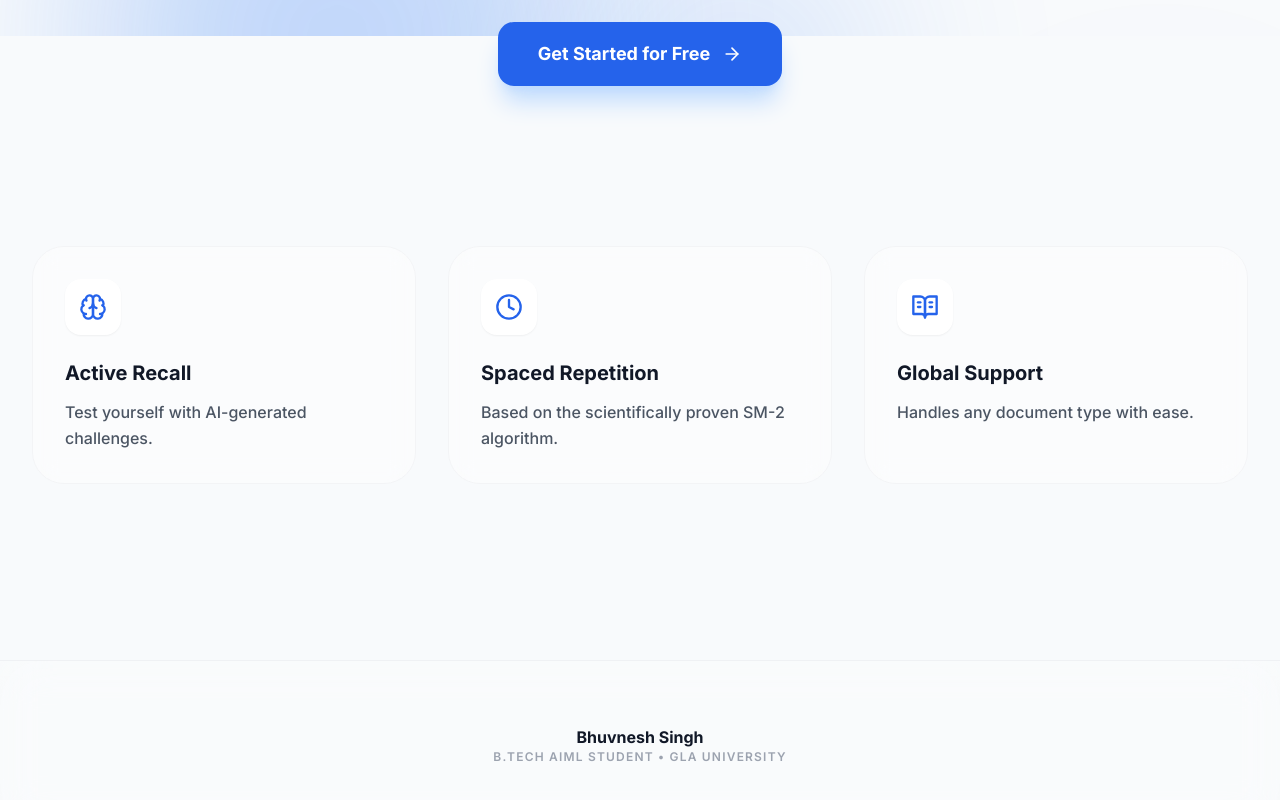
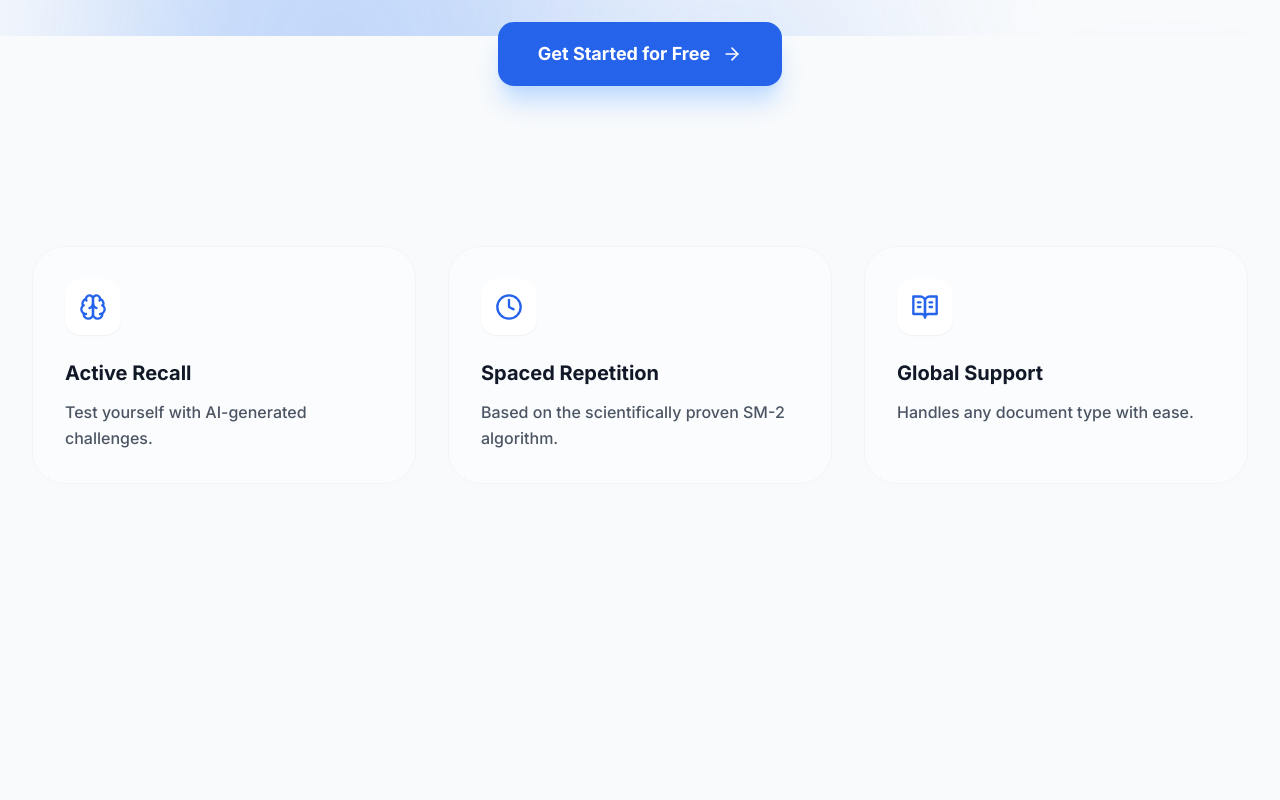
Before and after one commit to bhuvneshsingh19/FLASHCARD-ENGINE, a Next.js app: page / in a window 1280 px wide. Shown: the part 764-1564 px from the top of the page. After the commit the page ends 1424 px from the top, so only its background shows below. Built offline with nearby package versions, Linux system fonts and the light colour scheme; no server answers.

Commit message:
Fix landing page

```diff
--- a/src/app/page.tsx
+++ b/src/app/page.tsx
@@ -89,10 +89,7 @@ export default function LandingPage() {
           </div>
         </main>
 
-        <footer className="border-t border-gray-200/50 py-16 text-center bg-white/20 backdrop-blur-xl">
-          <p className="text-gray-900 font-bold text-base">Bhuvnesh Singh</p>
-          <p className="text-gray-400 text-xs uppercase tracking-widest font-semibold">B.Tech AIML Student • GLA University</p>
-        </footer>
+
       </div>
     </div>
   );
```
